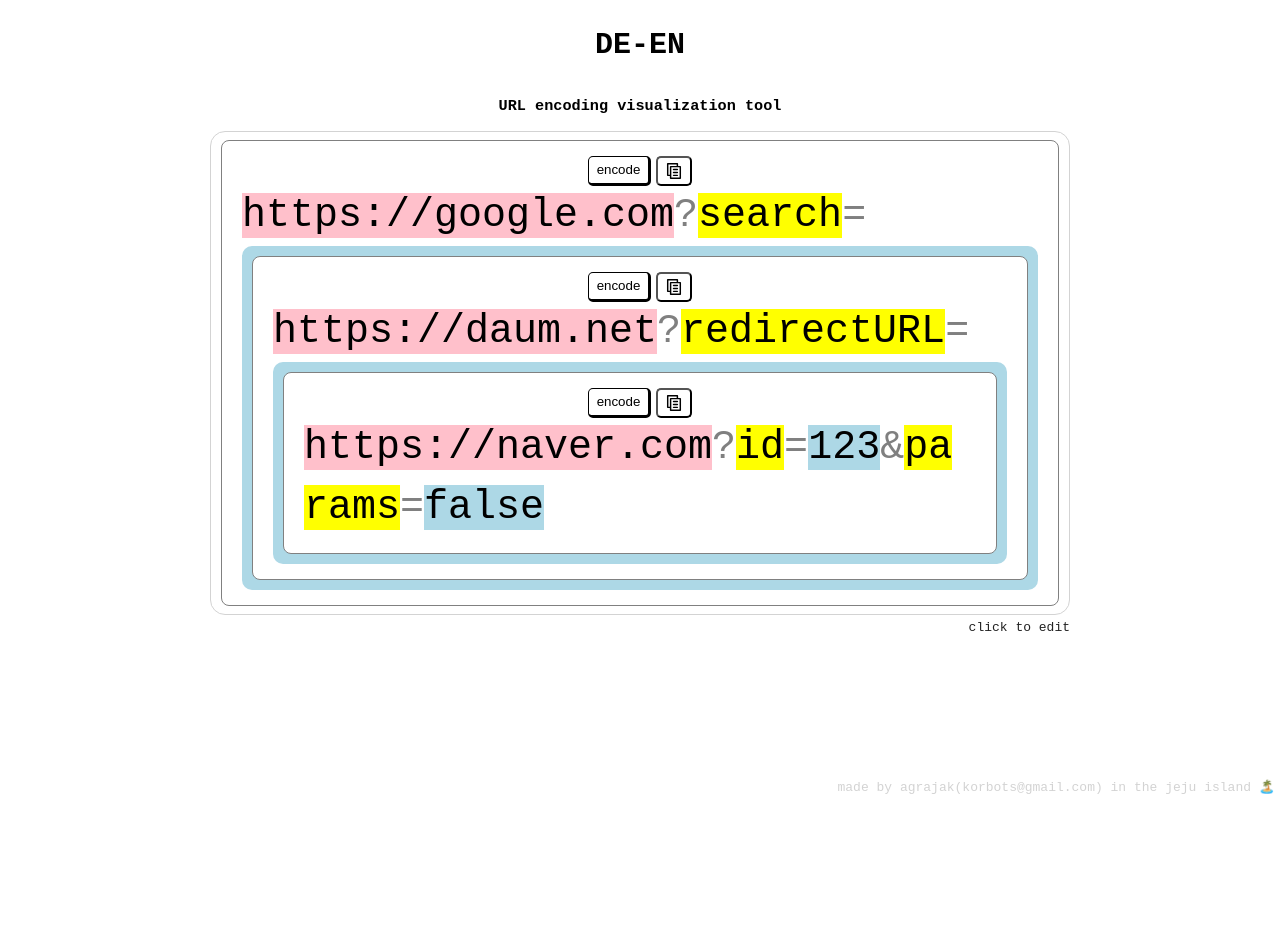
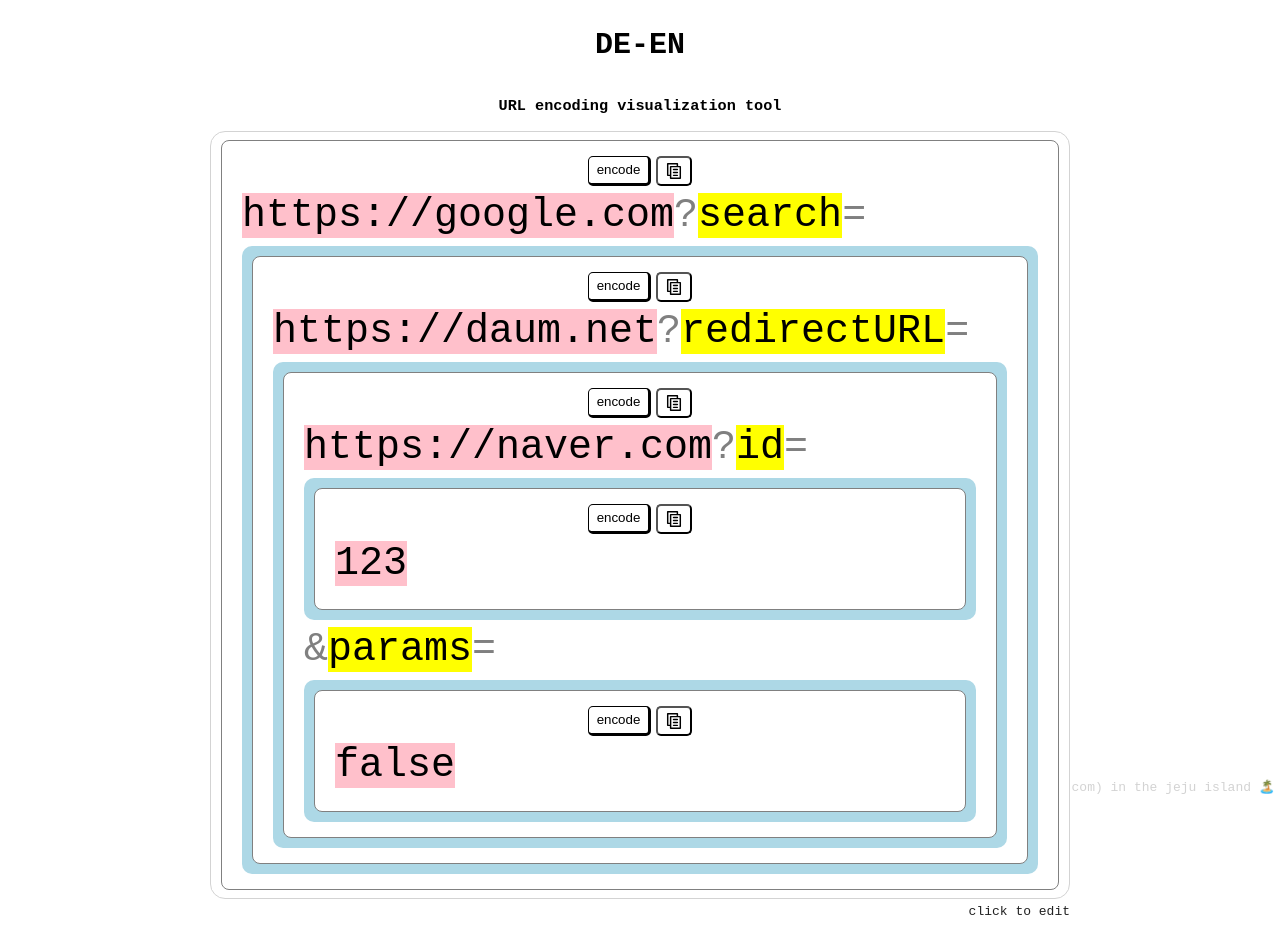
Before and after one commit to agrajak/de-en-visualizer, a React (Vite) app: page / in a window 1280 px wide. Before the commit the page ends 800 px from the top, so only its background shows below. Built offline with nearby package versions, Linux system fonts and the light colour scheme.

Commit message:
chore: support non-standard url

```diff
--- a/src/node.ts
+++ b/src/node.ts
@@ -83,16 +83,18 @@
 }
 
 export function constructNode(value: string): Node {
+  const [origin, ...rest] = value.split('?');
+
   const id = nanoid();
   try {
-    const url = new URL(value);
+    const searchParams = new URLSearchParams(rest.join('?'));
 
     return {
       type: "url",
       encoded: false,
       id,
-      content: url.origin,
-      params: Array.from(url.searchParams.entries()).map(([key, value]) => {
+      content: origin,
+      params: Array.from(searchParams.entries()).map(([key, value]) => {
         return {
           key,
           value: constructNode(value),
@@ -100,6 +102,7 @@
       }),
     };
   } catch (e) {
+    console.error(e)
     return {
       type: "string",
       id,
```
